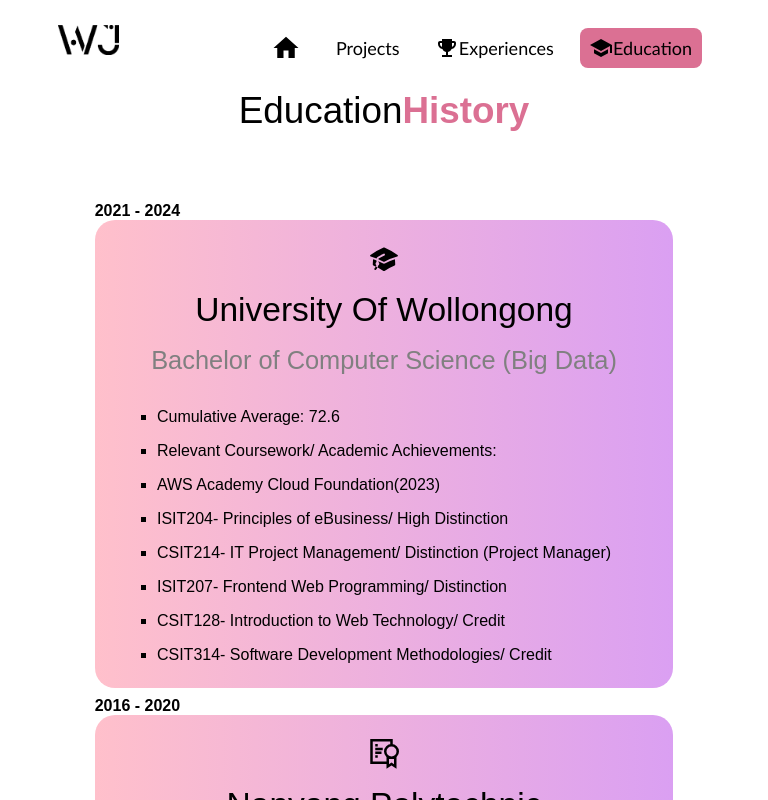
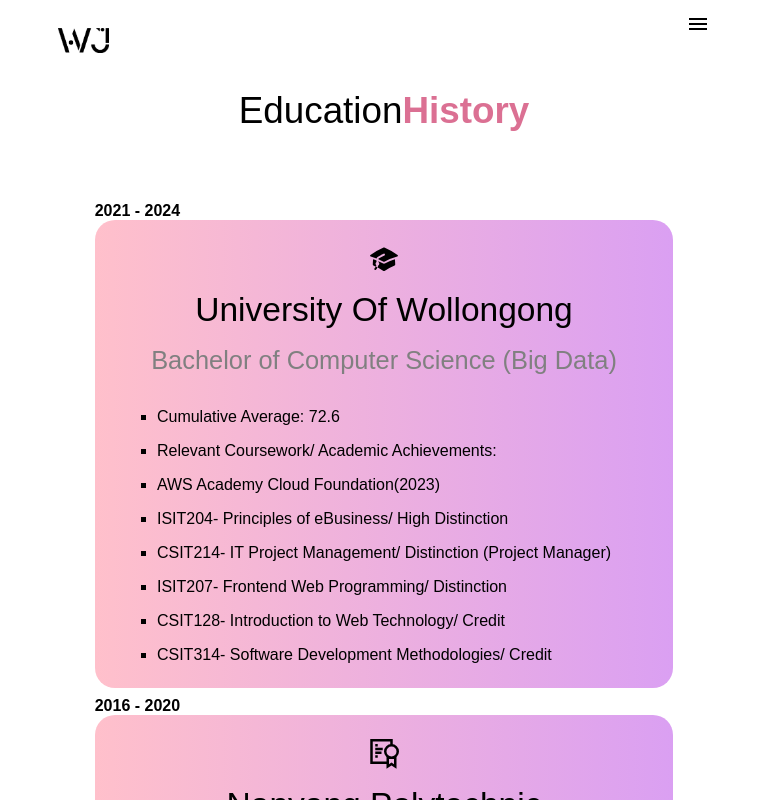
Before and after one commit to TWJia/TanWenJia, a React (Vite) app: page /education in a window 768 px wide. Shown: the top 800 px of the page. Built offline with nearby package versions, Linux system fonts and the light colour scheme.

Commit message:
Update logo appearance on iphone

```diff
--- a/src/components/Navbar.css
+++ b/src/components/Navbar.css
@@ -308,3 +308,53 @@
   padding: 0.3rem 0.6rem;
   height: 100%;
 }
+/* Media query for iPhone  */
+@media (min-width: 430px) and (max-width: 932px) {
+  nav .menu {
+    display: flex;
+  }
+
+  nav {
+    flex-direction: column;
+    align-items: flex-start;
+  }
+
+  nav ul {
+    display: none;
+    flex-direction: column;
+    width: 100%;
+    margin-bottom: 0.25rem;
+  }
+
+  nav ul.open {
+    display: flex;
+  }
+
+  nav ul li {
+    width: 100%;
+    text-align: center;
+  }
+
+  nav ul li a {
+    margin: 0.2rem 0.5rem;
+  }
+}
+.nav-logo {
+  height: 25px;
+  justify-self: start;
+  cursor: pointer;
+  display: flex;
+  align-items: center;
+}
+
+.nav-links {
+  color: black;
+  font-family: "Gill Sans", sans-serif;
+  font-size: 18px;
+  font-weight: 550;
+  display: flex;
+  align-items: center;
+  text-decoration: none;
+  padding: 0.3rem 0.6rem;
+  height: 100%;
+}
```
